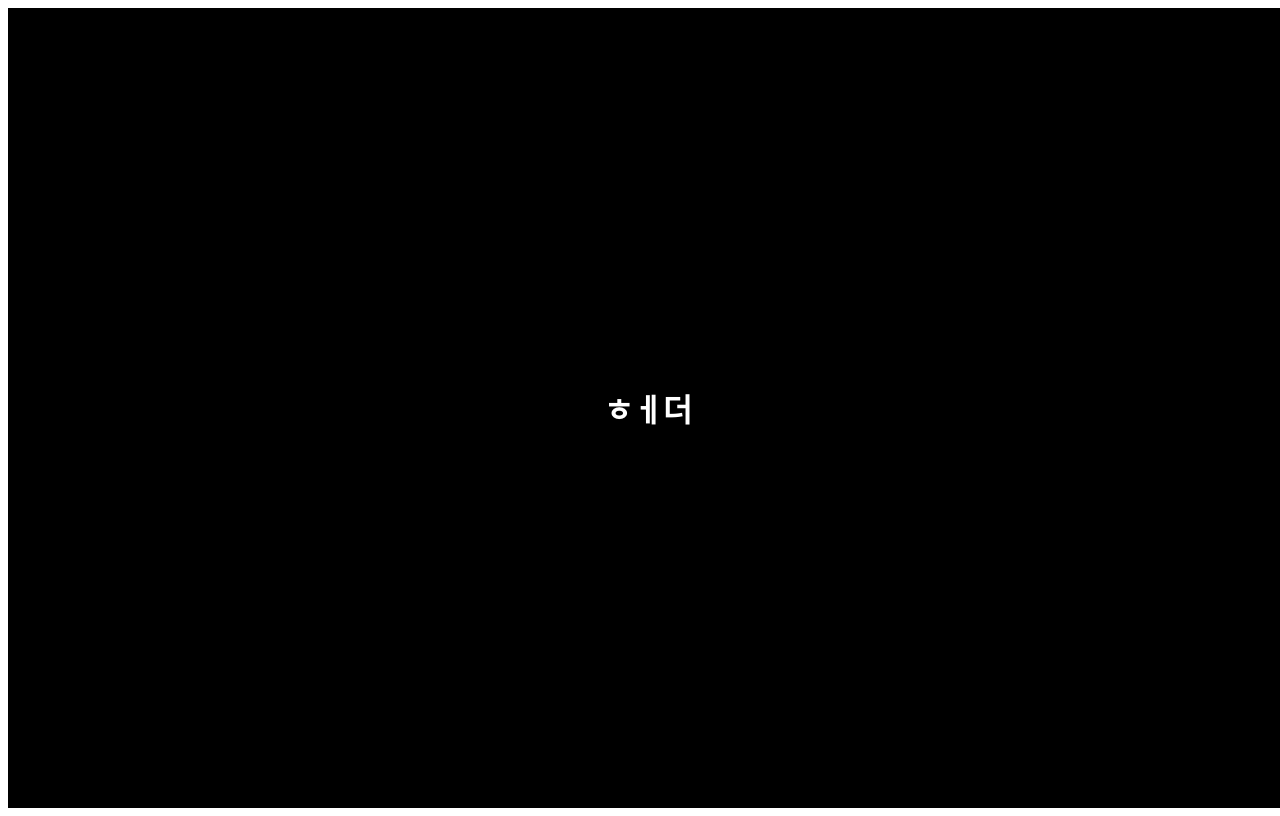
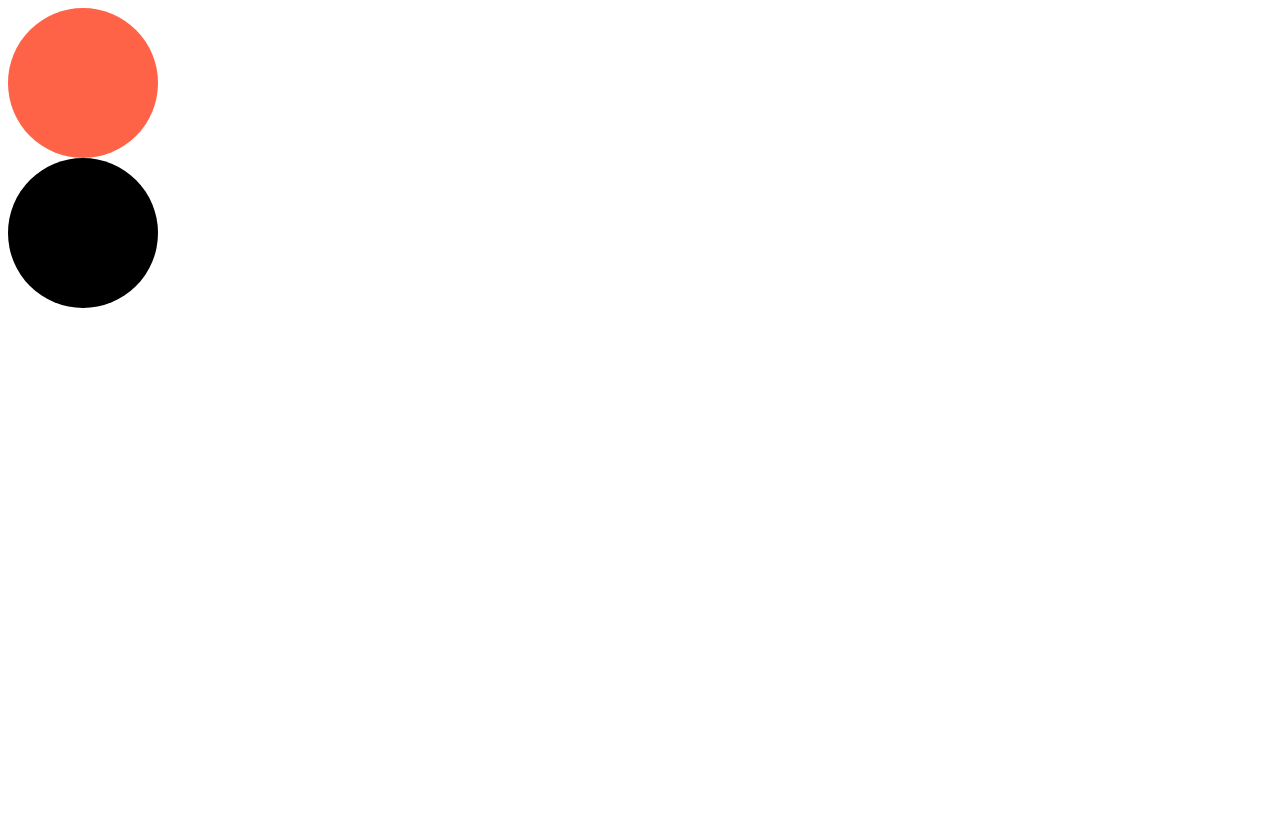
Before and after one commit to minhanPark/styled-components-intro, a React (Create React App) app: page / in a window 1280 px wide. Built offline with nearby package versions, Linux system fonts and the light colour scheme.

Commit message:
props example

```diff
--- a/src/App.tsx
+++ b/src/App.tsx
@@ -1,23 +1,12 @@
-import styled from "styled-components";
-
-const Parent = styled.div`
-  width: 100vw;
-  height: 100vh;
-  display: flex;
-  justify-content: center;
-  background-color: ${(props) => props.theme.bgColor};
-  align-items: center;
-`;
-
-const SHeader = styled.h1`
-  color: ${(props) => props.theme.fontColor};
-`;
+import React from "react";
+import Circle from "./Circle";
 
 function App() {
   return (
-    <Parent>
-      <SHeader>ㅎㅔ더</SHeader>
-    </Parent>
+    <>
+      <Circle bgColor="tomato" />
+      <Circle bgColor="black" />
+    </>
   );
 }
 
--- /dev/null
+++ b/src/Circle.tsx
@@ -0,0 +1,21 @@
+import React from "react";
+import styled from "styled-components";
+
+interface ContainerProps {
+  bgColor: string;
+}
+
+const Container = styled.div<ContainerProps>`
+  width: 150px;
+  height: 150px;
+  background-color: ${(props) => props.bgColor};
+  border-radius: 50%;
+`;
+
+interface CircleProps {
+  bgColor: string;
+}
+
+const Circle = ({ bgColor }: CircleProps) => <Container bgColor={bgColor} />;
+
+export default Circle;
--- a/src/index.tsx
+++ b/src/index.tsx
@@ -1,23 +1,10 @@
 import React from "react";
 import ReactDOM from "react-dom";
 import App from "./App";
-import { ThemeProvider } from "styled-components";
-
-const Dark = {
-  bgColor: "black",
-  fontColor: "white",
-};
-
-const normal = {
-  bgColor: "white",
-  fontColor: "black",
-};
 
 ReactDOM.render(
   <React.StrictMode>
-    <ThemeProvider theme={Dark}>
-      <App />
-    </ThemeProvider>
+    <App />
   </React.StrictMode>,
   document.getElementById("root")
 );
```
Also changed, not shown: 1 other file (tests, documents, lock files or other folders).
